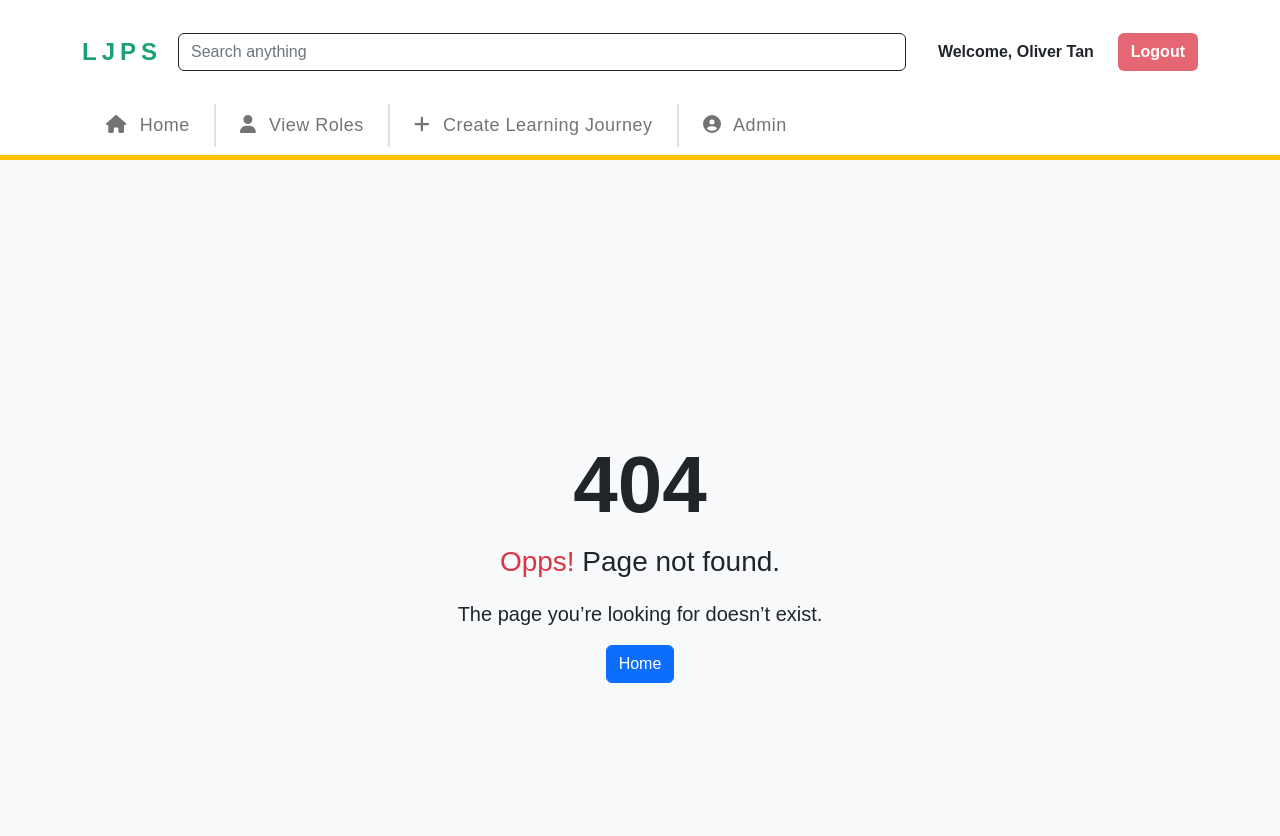
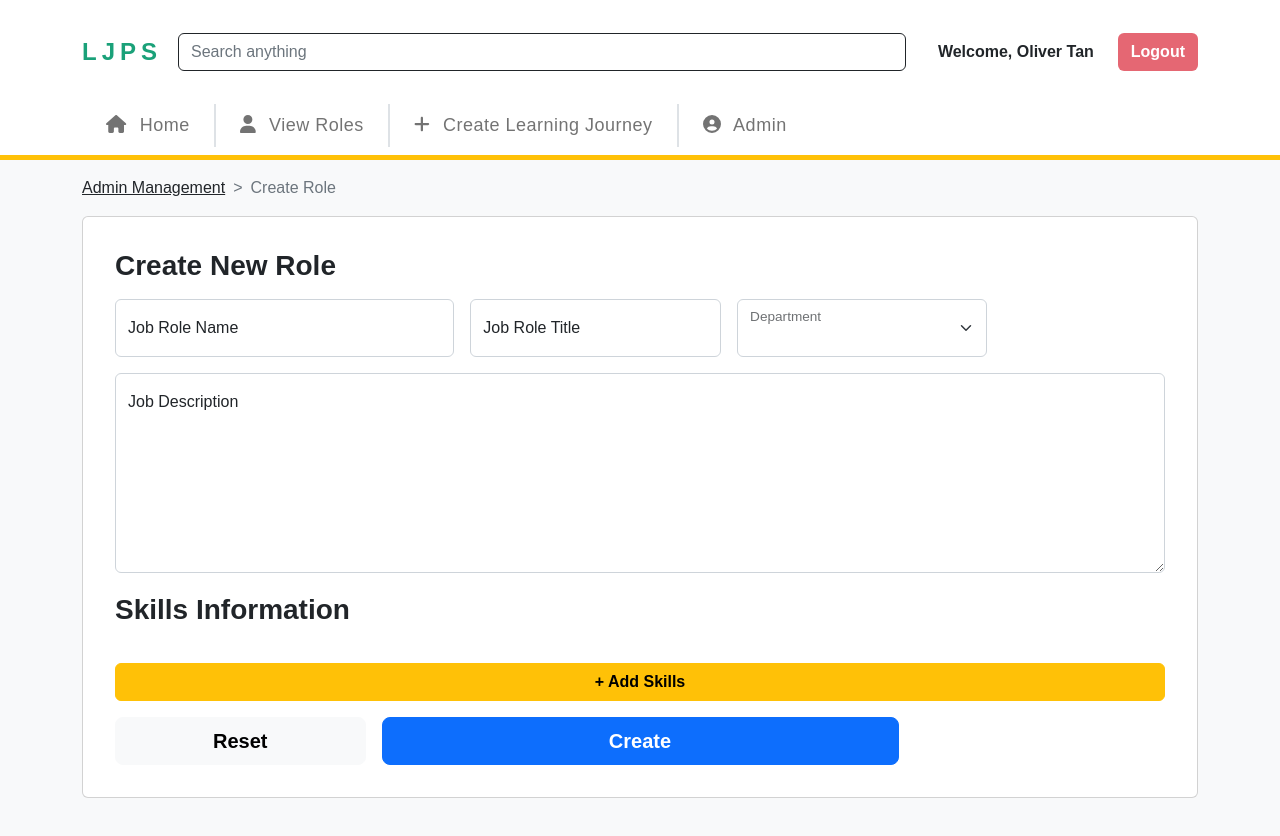
Before and after one commit to SPM-proj-team/spm-frontend, a Vue app: page /CreateRole in a window 1280 px wide. Before the commit this address had no page. Shown: the top 836 px of the page. After the commit the page ends 814 px from the top, so only its background shows below. Built offline with nearby package versions, Linux system fonts and the light colour scheme.

Commit message:
Create Role Page added

```diff
--- a/src/components/JobRolesForm.vue
+++ b/src/components/JobRolesForm.vue
@@ -2,12 +2,12 @@
     <div class="col-12">
         <div class="card p-3">
             <div class="card-body">
-                <h5 class="card-title fw-semibold fs-3 mb-3">Role information</h5>
+                <h5 class="card-title fw-semibold fs-3 mb-3">{{ formTitle }}</h5>
                 <form @submit.prevent="" action="#" class="row g-3" novalidate>
-                    <div class="col-3 col-lg-2 ">
+                    <div class="col-3 col-lg-2 " v-if='formType=="update"'>
                         <div class="form-floating">
-                            <input v-if='formType=="update"' v-model="job_id" type="text" class="form-control"
-                                id="Job_ID" placeholder="Job Role ID" required disabled>
+                            <input v-model="job_id" type="text" class="form-control" id="Job_ID"
+                                placeholder="Job Role ID" required disabled>
                             <label for="Job_ID">Job Role ID</label>
                             <div class="text-danger" v-if="errors.job_id.state">
                                 {{ errors.job_id.message }}
@@ -38,7 +38,7 @@
                         <div class="form-floating">
                             <select class="form-select" id="department" aria-label="Floating label select example"
                                 v-model="department">
-                                <option disabled>...</option>
+                                <option selected disabled>...</option>
                                 <option value="Executive Management">Executive Management</option>
                                 <option value="Sales">Sales</option>
                                 <option value="Operations">Operations</option>
@@ -146,11 +146,15 @@
 
                     </div>
 
+                    <div class="col-12 col-lg-3 text-center" v-if="formType=='update'">
+                        <button type="button" data-bs-toggle="modal" data-bs-target="#resetJobInfoModal"
+                            class="btn btn-lg btn-light fw-semibold w-100" style="text-decoration: none">Reset</button>
+                    </div>
                     <div class="col-12 col-lg-3 text-center">
                         <button type="button" data-bs-toggle="modal" data-bs-target="#resetJobInfoModal"
                             class="btn btn-lg btn-light fw-semibold w-100" style="text-decoration: none">Reset</button>
                     </div>
-                    <div class="col-12 col-lg-3">
+                    <div class="col-12 col-lg-3" v-if="formType=='update'">
                         <button type="submit" class="btn btn-lg btn-danger me-3 fw-semibold w-100"
                             data-bs-toggle="modal" data-bs-target="#deleteConfirmationModal">Delete
                         </button>
@@ -161,7 +165,7 @@
                             @click="formValidate('update')">Update</button>
                         <button v-if='formType=="create"' type="submit"
                             class="btn btn-lg btn-primary me-3 fw-semibold w-100"
-                            @click="formValidate('update')">Create</button>
+                            @click="formValidate('create')">Create</button>
                     </div>
                 </form>
             </div>
@@ -190,8 +194,10 @@
                 </div>
                 <div class="modal-footer">
                     <button type="button" class="btn btn-secondary" data-bs-dismiss="modal">Close</button>
+                    <button type="button" class="btn btn-danger" data-bs-dismiss="modal" v-if="formType=='update'"
+                        @click="resetJobInfo()">Reset</button>
                     <button type="button" class="btn btn-danger" data-bs-dismiss="modal"
-                        @click="resetJobInfo()">Reset</button>
+                        @click="resetFormData()">Reset</button>
                 </div>
             </div>
         </div>
@@ -226,8 +232,11 @@ import SuccessModal from '@/components/SuccessModal.vue'
 
 export default {
     props: {
+        formTitle: {
+            type: String
+        },
         formData: {
-            type: Object
+            type: Object,
         },
         formType: {
             type: String
--- a/src/router/index.js
+++ b/src/router/index.js
@@ -36,6 +36,11 @@ const routes = [
     name: 'Update Roles',
     component: () => import( '../views/UpdateRoles.vue')
   },
+  {
+    path: '/CreateRole',
+    name: 'Create Roles',
+    component: () => import( '../views/CreateRole.vue')
+  },
 
   // catchall 404
   {
--- a/src/views/AdminManagement.vue
+++ b/src/views/AdminManagement.vue
@@ -27,14 +27,14 @@
                         </div>
                         <div class="row g-3">
                             <div class="col-12 col-lg-6">
-                                <!-- <router-link > -->
+                                <router-link to="/CreateRole" class="router-link">
                                 <button class="btn btn-light shadow-sm text-start card p-0 w-100 h-100">
                                     <div class="card-body">
                                         <h5 class="card-title fw-semibold">Create New Roles</h5>
                                         <p class="card-text">Create New Role in Learning Journey Management System</p>
                                     </div>
                                 </button>
-                                <!-- </router-link> -->
+                                </router-link>
                             </div>
                             <div class="col-12 col-lg-6">
                                 <router-link to="/UpdateRoles" class="router-link">
--- /dev/null
+++ b/src/views/CreateRole.vue
@@ -0,0 +1,45 @@
+<template>
+    <div class="container my-3">
+        <Breadcrumbs :navObjects="navObjects" />
+        <div class="row g-3">
+            <JobRolesForm :formData="this.formData" :formType="'create'" :formTitle="'Create New Role'"/>
+        </div>
+
+    </div>
+</template>
+
+<script>
+import JobRolesForm from '@/components/JobRolesForm.vue'
+import Breadcrumbs from '@/components/Breadcrumbs.vue'
+
+
+export default {
+    data(){
+        return {
+            navObjects: [
+                { navLabel: "Admin Management", path: "/Admin", isActive: false },
+                { navLabel: "Create Role", path: "", isActive: true }
+            ],
+            formData: {
+                job_id: 0,
+                job_role: '',
+                job_title: '',
+                department: '',
+                description: '',
+                skills: []
+            },
+
+        }
+    },
+    components: {
+        JobRolesForm,
+        Breadcrumbs
+    }
+
+}
+
+</script>
+
+<style lang="scss" scoped>
+
+</style>
--- a/src/views/UpdateRoles.vue
+++ b/src/views/UpdateRoles.vue
@@ -53,7 +53,11 @@
                     </div>
                 </div>
             </div>
-            <JobRolesForm v-if="this.selectedJobRole.job_id" :formData="this.selectedJobRole" :formType="'update'" :allJobRoles='this.jobRoles'/>
+            <JobRolesForm v-if="this.selectedJobRole.job_id"
+            :formData="this.selectedJobRole"
+            :formType="'update'"
+            :allJobRoles='this.jobRoles'
+            :formTitle="'Role Information'"/>
         </div>
     </div>
 
```
